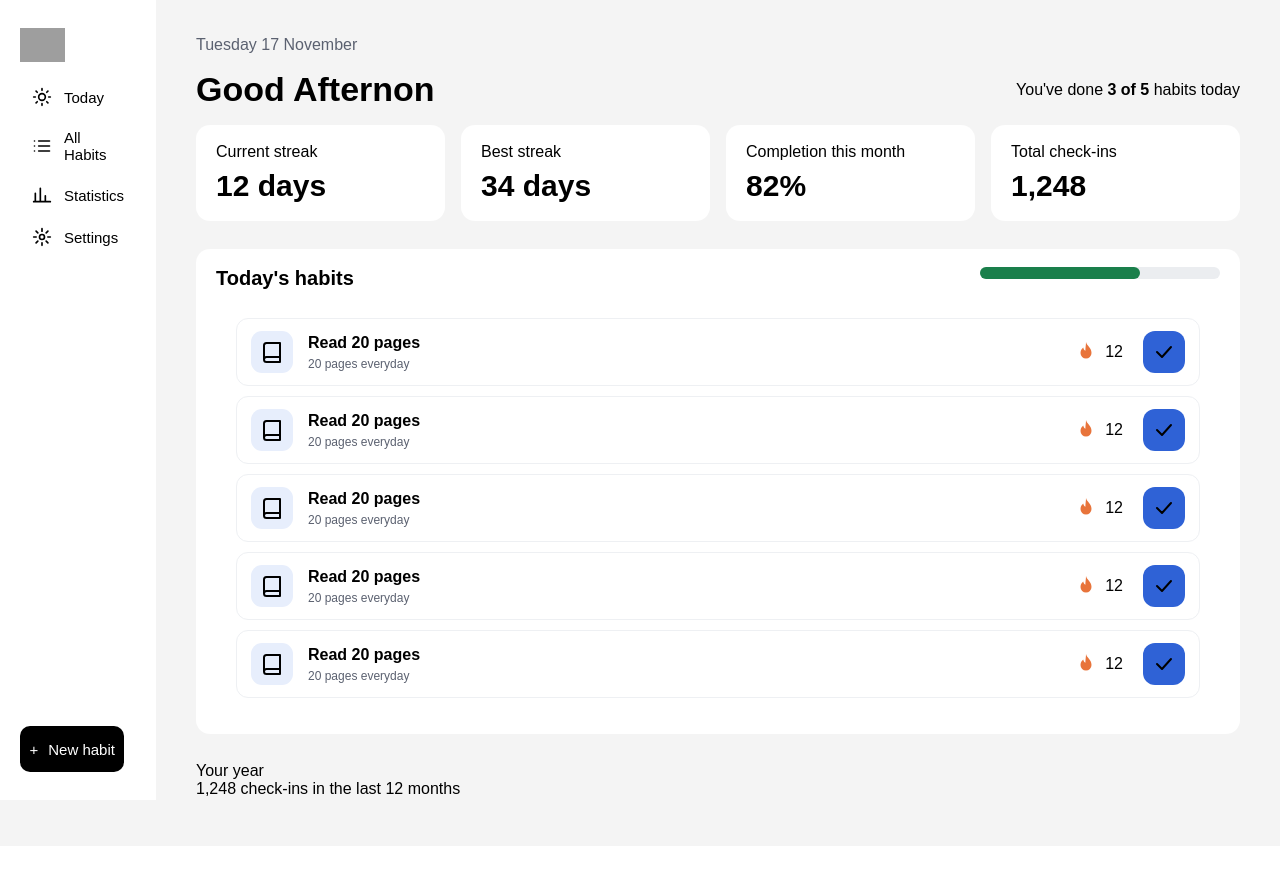
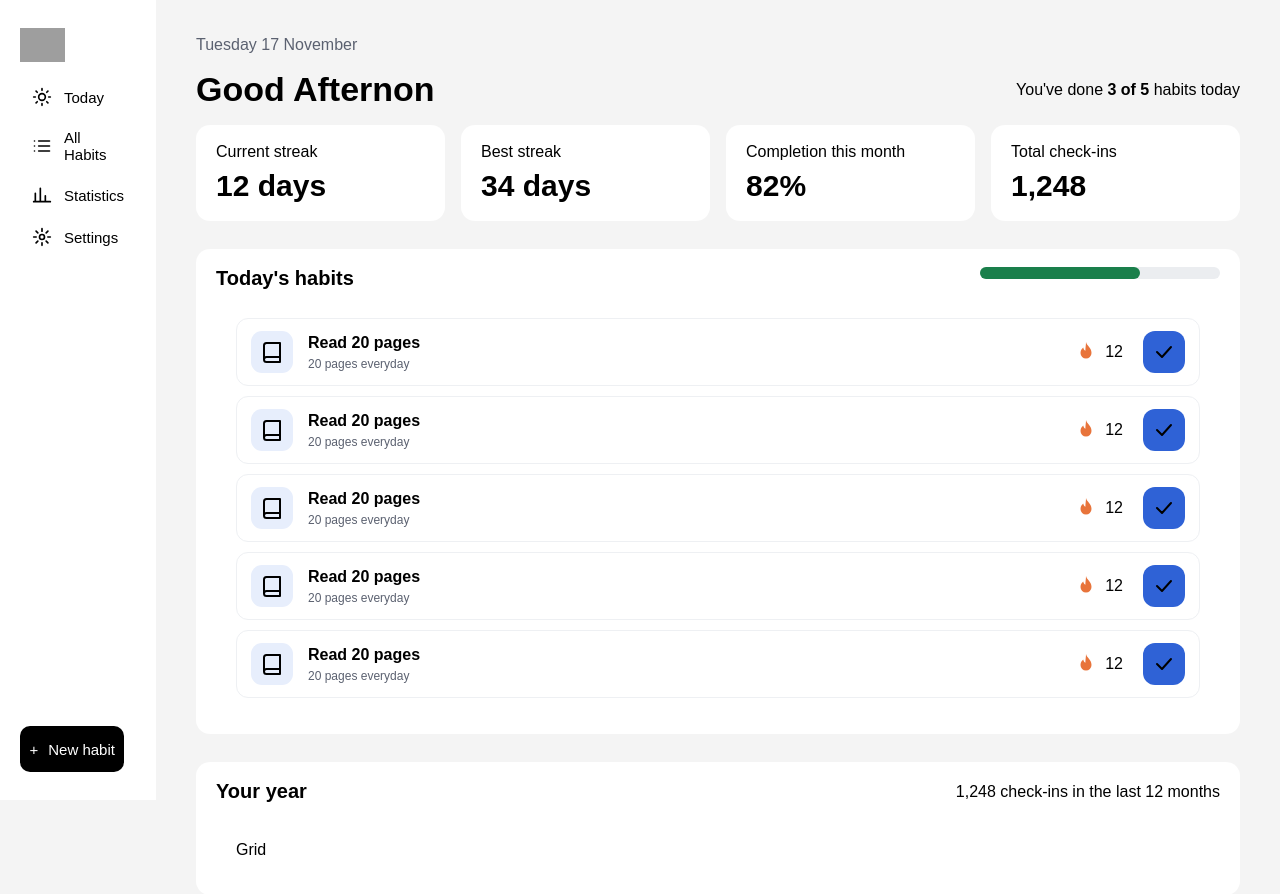
Before and after one commit to Fidan03/habbit-grid, a React (Vite) app: page / in a window 1280 px wide. Shown: the top 894 px of the page. Before the commit the page ends 846 px from the top, so only its background shows below. Built offline with nearby package versions, Linux system fonts and the light colour scheme; grey boxes are pictures that could not be loaded.

Commit message:
feat: add Grid component and integrate it into Main layout with new styles

```diff
--- /dev/null
+++ b/src/componenets/grid/index.jsx
@@ -0,0 +1,9 @@
+import styles from './styles.module.scss'
+
+const Grid = () => {
+  return (
+    <div>Grid</div>
+  )
+}
+
+export default Grid
--- a/src/layouts/main/index.jsx
+++ b/src/layouts/main/index.jsx
@@ -1,4 +1,5 @@
 import Date from '../../componenets/date'
+import Grid from '../../componenets/grid'
 import HabitList from '../../componenets/habitList'
 import Achievements from '../../componenets/monthlyAchievements'
 import Progress from '../../componenets/progressBar'
@@ -36,14 +37,14 @@ function Main() {
             </div>
         </div>
 
-        <div>
-            <div>
-                <p>Your year</p>
-                <p>1,248 check-ins in the last 12 months</p>
+        <div className={styles.grid}>
+            <div className={styles.gridHeader}>
+                <p className={styles.title}>Your year</p>
+                <p className={styles.subtitle}>1,248 check-ins in the last 12 months</p>
             </div>
 
             <div className={styles.grid}>
-
+                <Grid/>
             </div>
         </div>
     </div>
--- a/src/layouts/main/index.module.scss
+++ b/src/layouts/main/index.module.scss
@@ -43,4 +43,22 @@
             }
         }
     }
+
+    .grid{
+        background-color: white;
+        padding: 18px 20px;
+        border-radius: 14px;
+
+        .gridHeader{
+            display: flex;
+            justify-content: space-between;
+            align-items: center;
+            margin-bottom: 20px;
+
+            .title{
+                font-size: 20px;
+                font-weight: 600;
+            }
+        }
+    }
 }
```
Also changed, not shown: src/componenets/grid/styles.module.scss (added).
